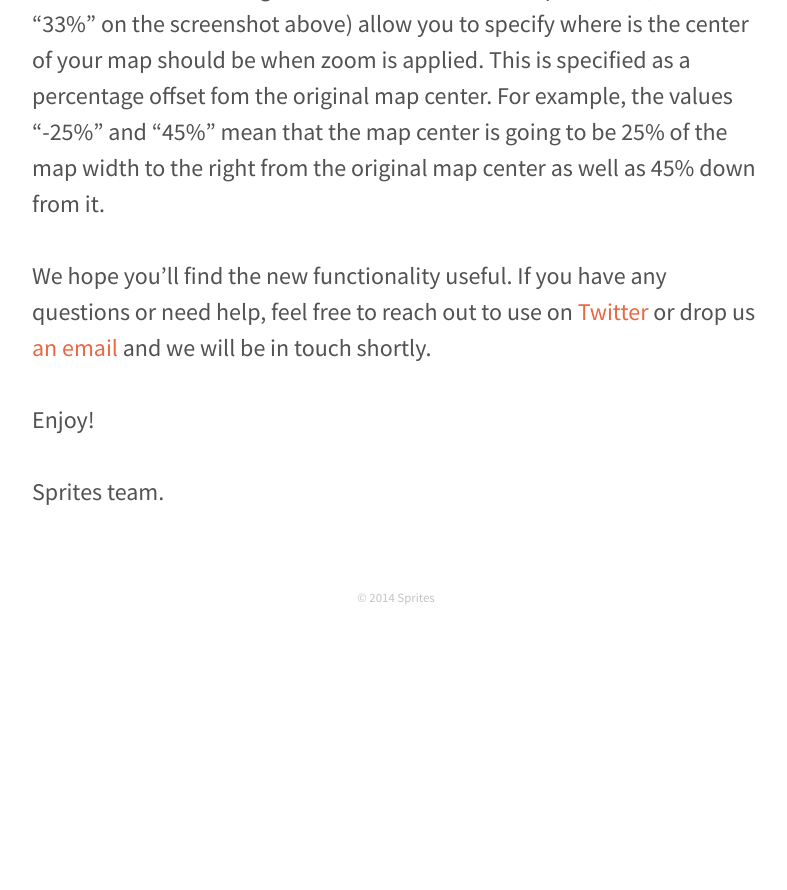
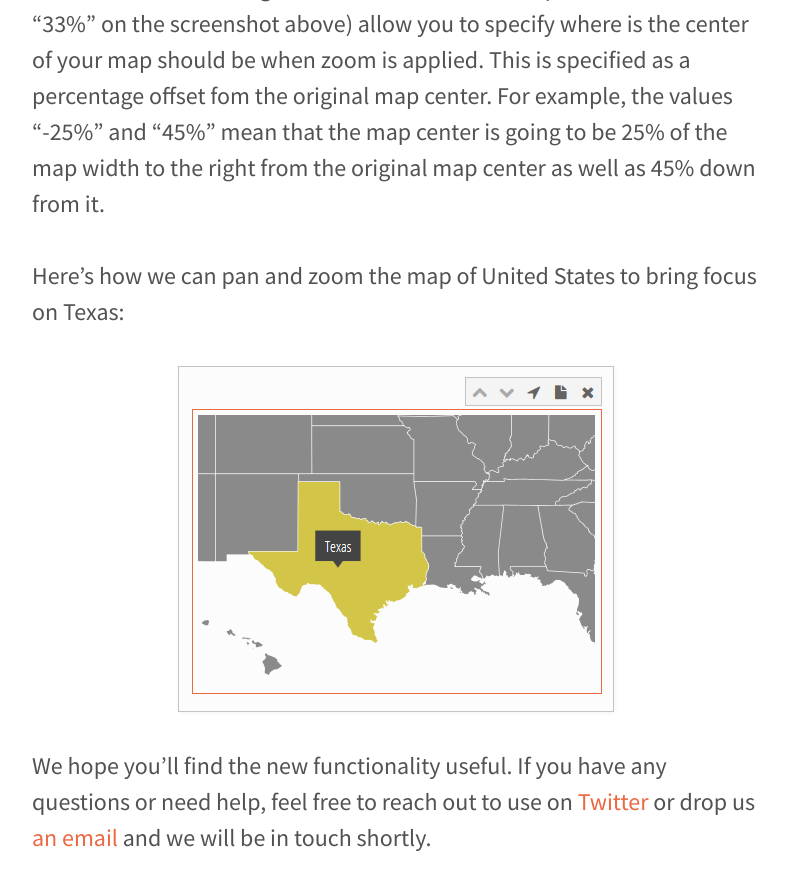
Before and after one commit to spritesapp/spritesapp.github.io, a Jekyll site: the page built from _posts/2014-08-18-pan-and-zoom-with-maps.md, in a window 1280 px wide and 900 px high, scrolled down 1047 px. Shown: the top 890 px of the window, without its empty margins (244-1031 px from the left). Built offline with Jekyll 4.4.1, drawn with Linux system fonts in a browser that asks for light colours; before the commit the page ends 1661 px from its top, so only the background shows below that.

Commit message:
New blog post.

```diff
--- a/_posts/2014-08-18-pan-and-zoom-with-maps.md
+++ b/_posts/2014-08-18-pan-and-zoom-with-maps.md
@@ -13,6 +13,10 @@ Here's how the element properties pane has changed for the "Map" element (notice
 
 The first three buttons allow you to specify zoom level for your map (default is "1x" meaning no zoom). The other two input fields ("Auto" and "33%" on the screenshot above) allow you to specify where is the center of your map should be when zoom is applied. This is specified as a percentage offset fom the original map center. For example, the values "-25%" and "45%" mean that the map center is going to be 25% of the map width to the right from the original map center as well as 45% down from it.
 
+Here's how we can pan and zoom the map of United States to bring focus on Texas:
+
+![Map pan and zoom result](/assets/img/posts/map-pan-and-zoom-result.png "Map pan and zoom result")
+
 We hope you'll find the new functionality useful. If you have any questions or need help, feel free to reach out to use on [Twitter](https://twitter.com/spritesapp) or drop us [an email](https://spritesapp.com/contact) and we will be in touch shortly.
 
 Enjoy!
```
Also changed, not shown: assets/img/posts/map-pan-and-zoom-result.png (added).
